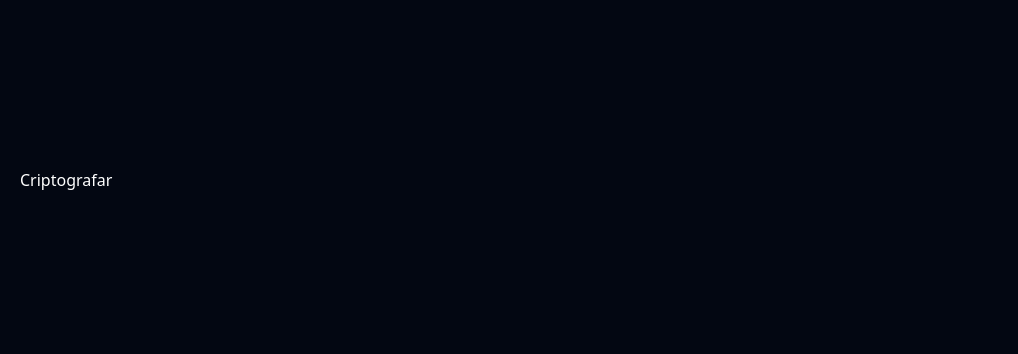
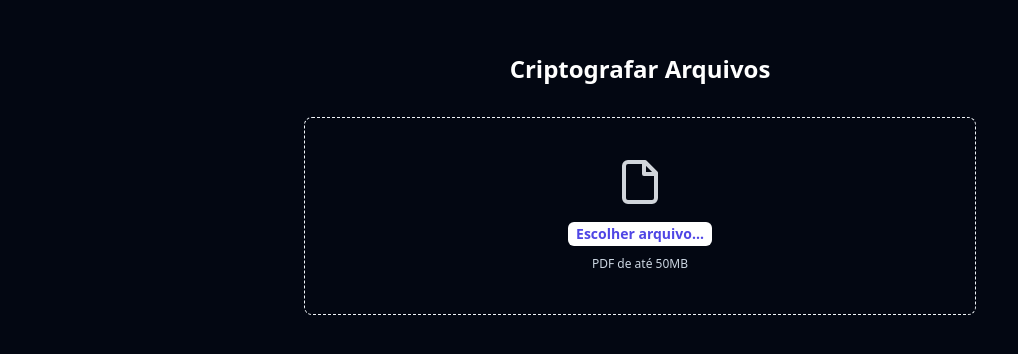
Before and after one commit to lmdvlpr/toolbox, a React (Vite) app: page /criptografar-arquivos in a window 1280 px wide. Shown: the part 220-574 px from the top of the page, without its empty margins (0-1018 px from the left). Built offline with nearby package versions, Linux system fonts and the light colour scheme.

Commit message:
finish encrypt components

```diff
--- a/package.json
+++ b/package.json
@@ -10,8 +10,12 @@
     "preview": "vite preview"
   },
   "dependencies": {
+    "@emotion/react": "^11.11.3",
+    "@emotion/styled": "^11.11.0",
     "@headlessui/react": "^1.7.17",
     "@heroicons/react": "^2.0.18",
+    "@mui/material": "^5.15.1",
+    "jssha": "^3.3.1",
     "lucide-react": "^0.279.0",
     "react": "^18.2.0",
     "react-dom": "^18.2.0",
--- a/src/components/Encrypt.jsx
+++ b/src/components/Encrypt.jsx
@@ -1,5 +1,63 @@
+import { File } from "lucide-react"
+import { useState } from 'react'
+import jsSHA from "jssha"
+import LinearProgress from '@mui/material/LinearProgress'
+
 export function Encrypt() {
+  const [hash, setHash] = useState('')
+  const [isLoading, setIsLoading] = useState(true)
+  const [errorMessage, setErrorMessage] = useState('')
+
+  const handleFileChange = (event) => {
+    const file = event.target.files[0]
+    const reader = new FileReader()
+
+    setIsLoading(true)
+
+    reader.onload = function (event) {
+      const shaObj = new jsSHA("SHA-256", "ARRAYBUFFER")
+      shaObj.update(event.target.result)
+      const hash = shaObj.getHash("HEX")
+      setHash(hash)
+      setIsLoading(false)
+    }
+
+    reader.onerror = function (event) {
+      setIsLoading(false)
+      setErrorMessage(`Ocorreu um erro ao ler o arquivo: ${event.target.error}`)
+    }
+    reader.readAsArrayBuffer(file)
+  }
   return (
-    <p>Criptografar</p>
+    <div className='w-full p-6 flex flex-col items-center'>
+      <h1 className='p-4 text-2xl font-semibold'>Criptografar Arquivos</h1>
+
+      <div className="block w-full max-w-2xl mt-2 grid-cols-1 gap-x-6 gap-y-8">
+        <div className="col-span-full">
+          <div className="mt-2 flex justify-center rounded-lg border border-dashed border-slate-100 px-6 py-10">
+            <div className="text-center">
+              <File className="mx-auto h-12 w-12 text-gray-300" aria-hidden="true" />
+              <div className="mt-4 flex text-sm leading-6 text-white">
+                <label
+                  htmlFor="file-upload"
+                  className="relative cursor-pointer rounded-md bg-white font-semibold text-indigo-600 focus-within:outline-none focus-within:ring-2 focus-within:ring-indigo-600 focus-within:ring-offset-2 hover:text-indigo-500"
+                >
+                  <span className="px-2">Escolher arquivo...</span>
+                  <input id="file-upload" name="file-upload" type="file" className="sr-only" onChange={handleFileChange} />
+                </label>
+              </div>
+              <p className="mt-2 text-xs leading-5 text-slate-300">PDF de até 50MB</p>
+            </div>
+          </div>
+
+          <div className=" pt-1 flex flex-col items-center">
+            {isLoading && <LinearProgress />}
+            {errorMessage && <p className="text-center text-red-500 pt-2 font-bold"> Ops! Não é possível criptografar este arquivo 🙅{errorMessage}</p>}
+            {!isLoading && !errorMessage && hash && <p className="px-2 text-center text-green-500 pt-2 font-bold break-all"> Arquivo criptografado com sucesso! ✅<br /> <br />{hash}</p>}
+          </div>
+
+        </div>
+      </div>
+    </div>
   )
 }
```
Also changed, not shown: 1 other file (tests, documents, lock files or other folders).
